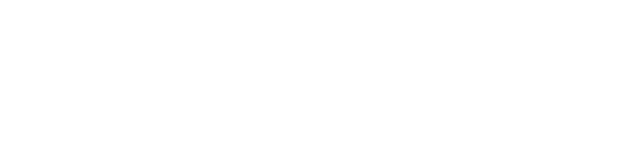
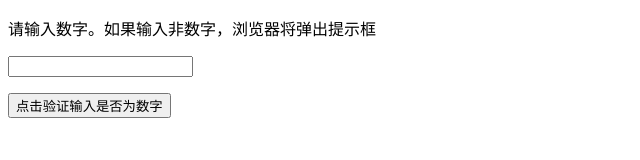
Before and after one commit to 13917514150/bigbigpan.github.io, a plain HTML site: page index.html in a window 1280 px wide. Shown: the whole page, without its empty margins (0-640 px from the left). Drawn offline with Linux system fonts and the light colour scheme.

Commit message:
add checkNaN code

```diff
--- a/index.html
+++ b/index.html
@@ -6,6 +6,10 @@
     <script src="first_date_of_month.js"></script>
     <script src="last_date_of_month.js"></script>
     <title>Hello Date Page</title>
+    <p>请输入数字。如果输入非数字，浏览器将弹出提示框</p>
+    <input id="check_number" type="text"></p>
+    <script src="checkisNaN.js"></script>
+    <button type="button" onclick="checkisNaN()">点击验证输入是否为数字</button>
 </head>
 <body>
 
```
Also changed, not shown: checkisNaN.js (added).
